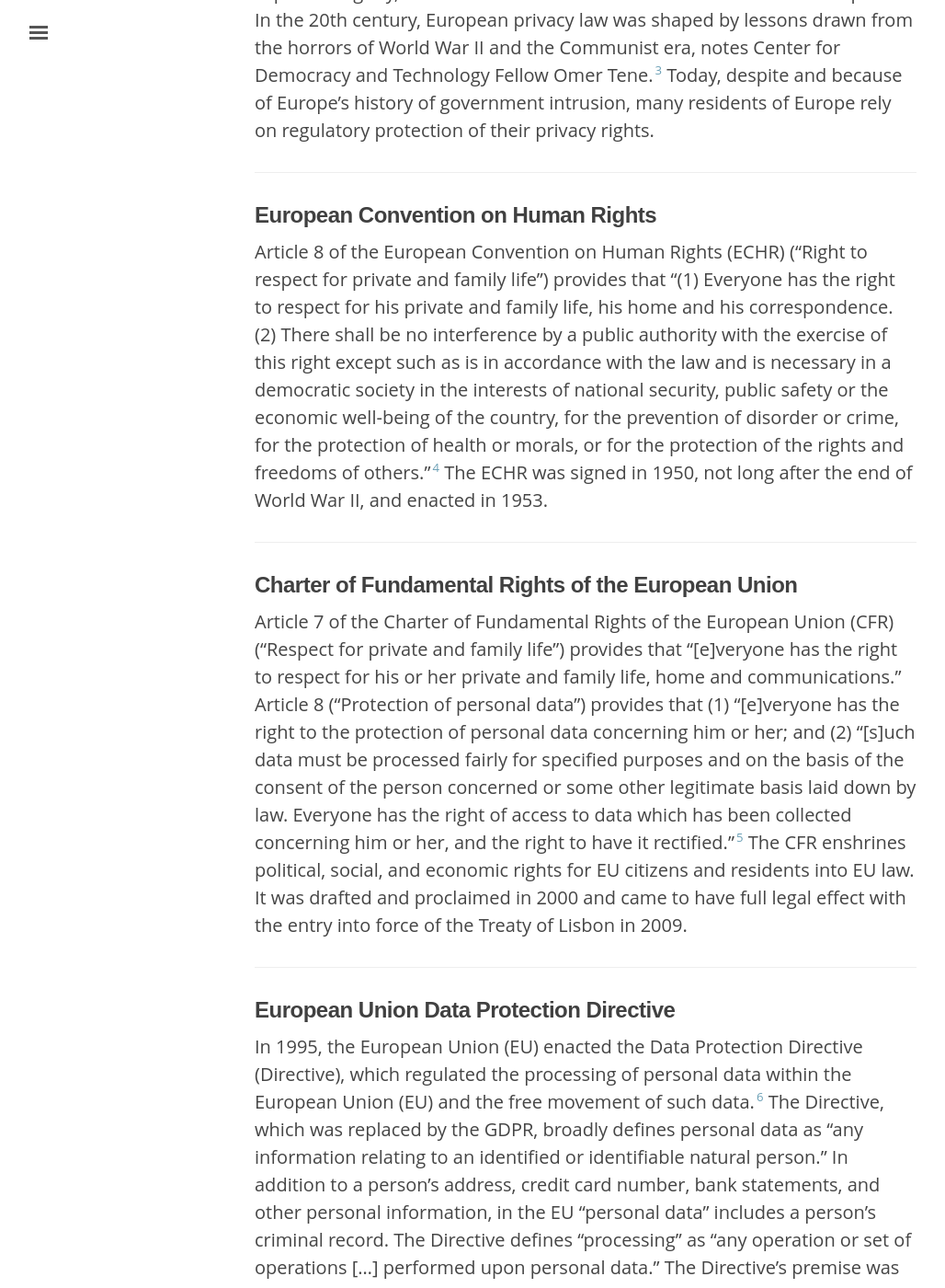
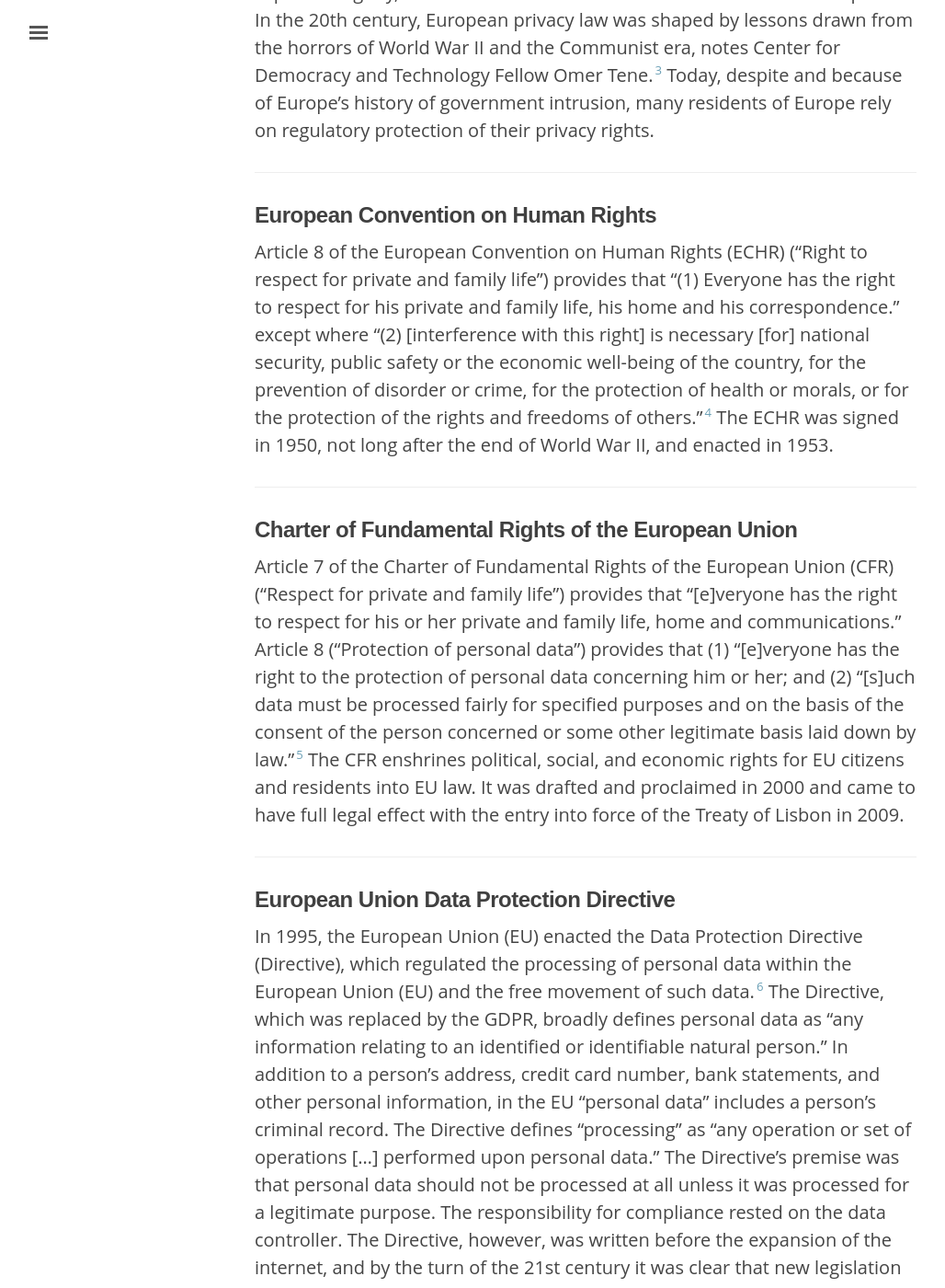
Before and after one commit to binipringle/right-to-be-forgotten, a Jekyll site: the page built from _texts/2-europe.md, in a window 1280 px wide and 1400 px high, scrolled down 685 px. Shown: the whole window at 92% size, without its empty margins (3-1031 px from the left). Built offline with Jekyll 4.4.1, drawn with Linux system fonts in a browser that asks for light colours.

Commit message:
added to europe

```diff
--- a/_texts/2-europe.md
+++ b/_texts/2-europe.md
@@ -31,7 +31,7 @@
 
 ## **European Convention on Human Rights**
 
-Article 8 of the European Convention on Human Rights (ECHR) ("Right to respect for private and family life") provides that "(1) Everyone has the right to respect for his private and family life, his home and his correspondence. (2) There shall be no interference by a public authority with the exercise of this right except such as is in accordance with the law and is necessary in a democratic society in the interests of national security, public safety or the economic well-being of the country, for the prevention of disorder or crime, for the protection of health or morals, or for the protection of the rights and freedoms of others."[^4] The ECHR was signed in 1950, not long after the end of World War II, and enacted in 1953.
+Article 8 of the European Convention on Human Rights (ECHR) ("Right to respect for private and family life") provides that "(1) Everyone has the right to respect for his private and family life, his home and his correspondence." except where "(2) [interference with this right] is necessary [for] national security, public safety or the economic well-being of the country, for the prevention of disorder or crime, for the protection of health or morals, or for the protection of the rights and freedoms of others."[^4] The ECHR was signed in 1950, not long after the end of World War II, and enacted in 1953.
 
 [^4]:Council of Europe. "European Convention on Human Rights - Article 8: Right to respect for private and family life." Council of Europe, [www.coe.int/en/web/human-rights-convention/private-life](https://www.coe.int/en/web/human-rights-convention/private-life). Accessed 14 May 2023.
 
@@ -39,7 +39,7 @@
 
 ## **Charter of Fundamental Rights of the European Union**
 
-Article 7 of the Charter of Fundamental Rights of the European Union (CFR) ("Respect for private and family life") provides that "[e]veryone has the right to respect for his or her private and family life, home and communications." Article 8 ("Protection of personal data") provides that (1) "[e]veryone has the right to the protection of personal data concerning him or her; and (2) "[s]uch data must be processed fairly for specified purposes and on the basis of the consent of the person concerned or some other legitimate basis laid down by law. Everyone has the right of access to data which has been collected concerning him or her, and the right to have it rectified."[^5] The CFR enshrines political, social, and economic rights for EU citizens and residents into EU law. It was drafted and proclaimed in 2000 and came to have full legal effect with the entry into force of the Treaty of Lisbon in 2009.
+Article 7 of the Charter of Fundamental Rights of the European Union (CFR) ("Respect for private and family life") provides that "[e]veryone has the right to respect for his or her private and family life, home and communications." Article 8 ("Protection of personal data") provides that (1) "[e]veryone has the right to the protection of personal data concerning him or her; and (2) "[s]uch data must be processed fairly for specified purposes and on the basis of the consent of the person concerned or some other legitimate basis laid down by law."[^5] The CFR enshrines political, social, and economic rights for EU citizens and residents into EU law. It was drafted and proclaimed in 2000 and came to have full legal effect with the entry into force of the Treaty of Lisbon in 2009.
 
 [^5]:Charter of Fundamental Rights of the European Union 2012/C 326/02. Official Journal of the European Union C 326/391. [eur-lex.europa.eu/legal-content/EN/TXT/?uri=CELEX:12012P/TXT](https://eur-lex.europa.eu/legal-content/EN/TXT/?uri=CELEX:12012P/TXT). Accessed 14 May 2023.
 
```
